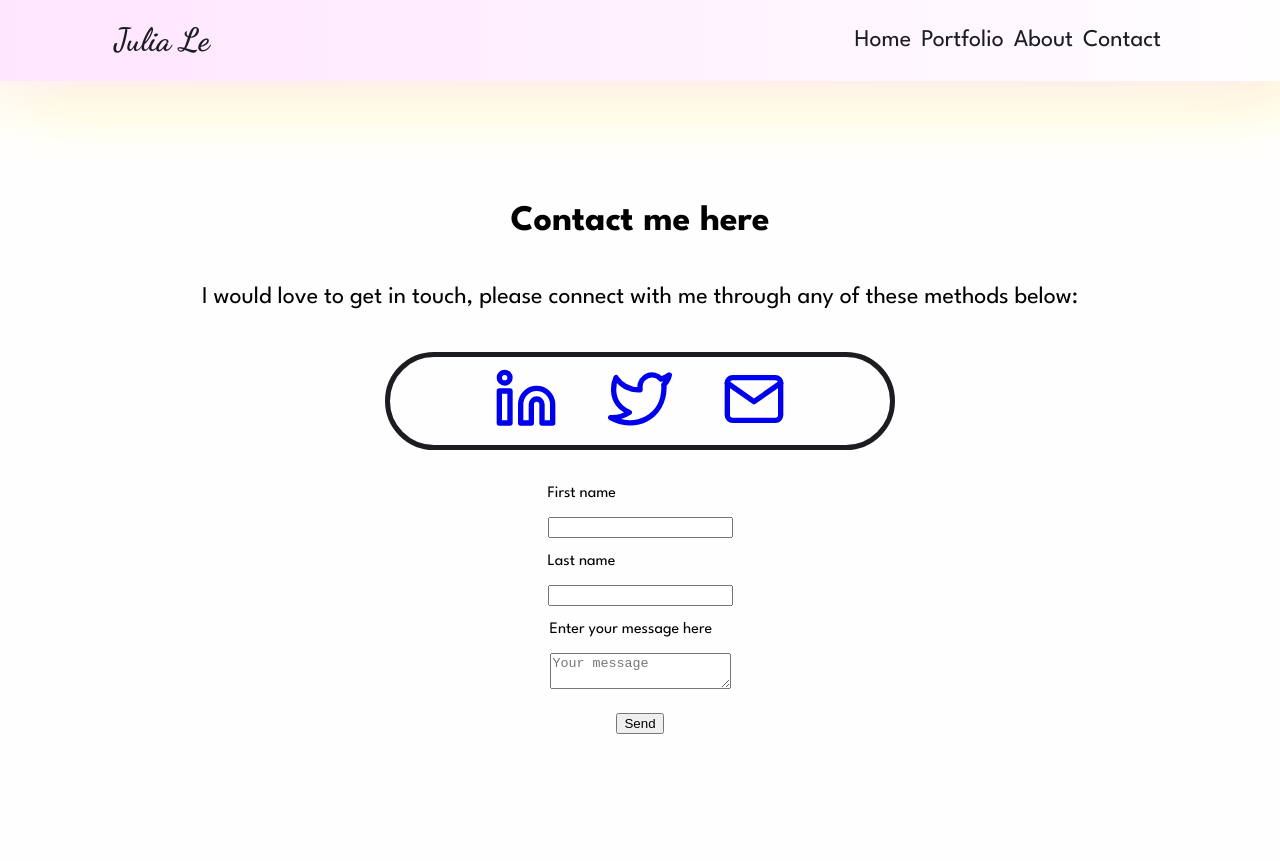
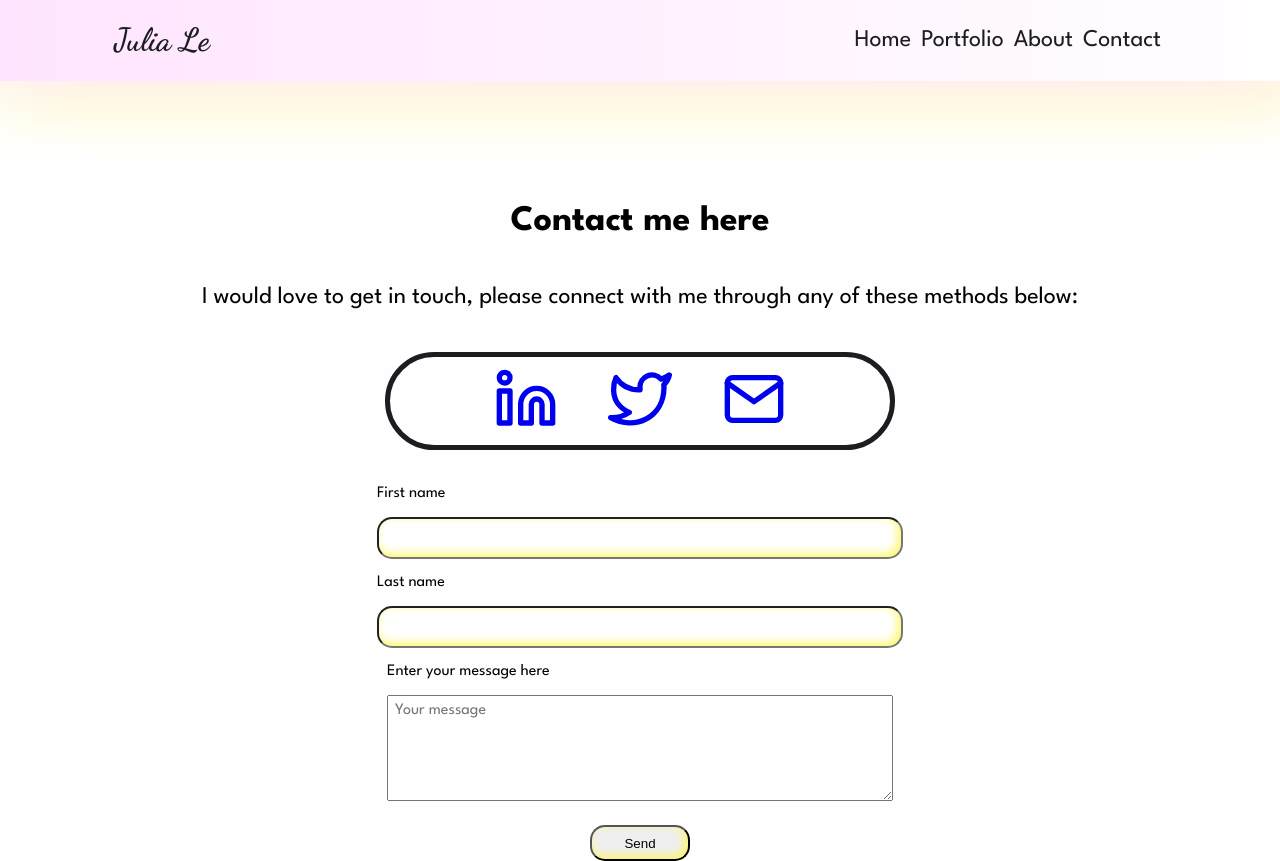
Before and after one commit to WorldAdrastea/MK_Art_Portfolio, a React (Create React App) app: page /Contact in a window 1280 px wide. Before the commit the page ends 800 px from the top, so only its background shows below. Built offline with nearby package versions, Linux system fonts and the light colour scheme.

Commit message:
29022024
If applied:
- Styled contact form

```diff
--- a/src/components/Contact/Contact.scss
+++ b/src/components/Contact/Contact.scss
@@ -57,5 +57,31 @@
 
     #send-button {
         margin-top: 20px;
+        max-width: 100px;
+        padding: 0;
+    }
+
+    input {
+        -moz-box-shadow: inset -3px -3px 10px $lighter-secondary;
+        -webkit-box-shadow: inset -3px -3px 10px $lighter-secondary;
+        box-shadow: inset -3px -3px 10px $lighter-secondary;
+        border-radius: 15px;
+        height: 36px;
+        width: 500px;
+        padding-left: 20px;
+    }
+
+    textarea {
+        width: 500px;
+        height: 100px;
+        max-width: 500px;
+        max-height: 180px;
+        font-size: 16px;
+        font-family: "League Spartan", sans-serif;
+        outline: none;
+    }
+
+    textarea::placeholder {
+        padding: 5px;
     }
 }
```
